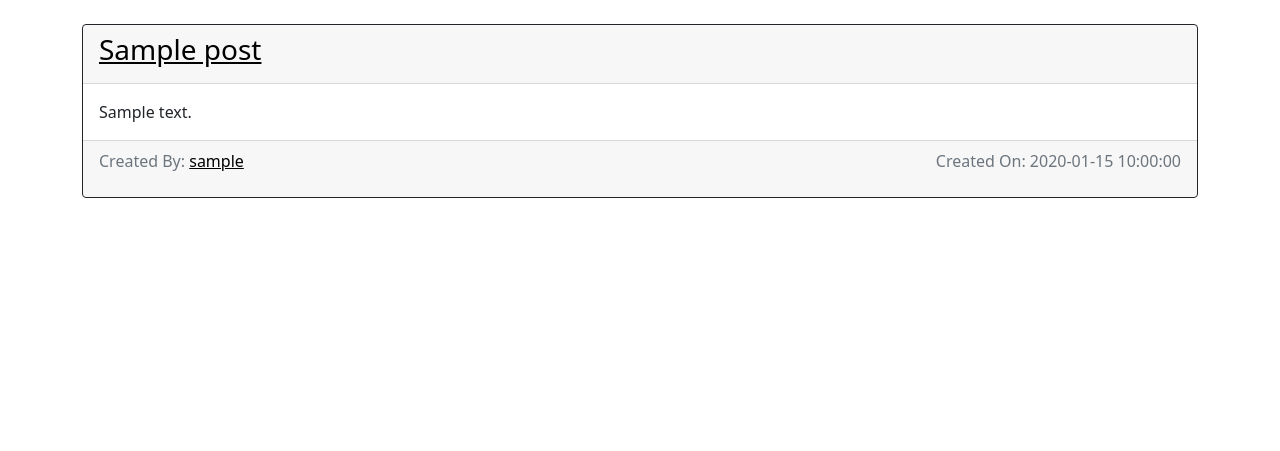
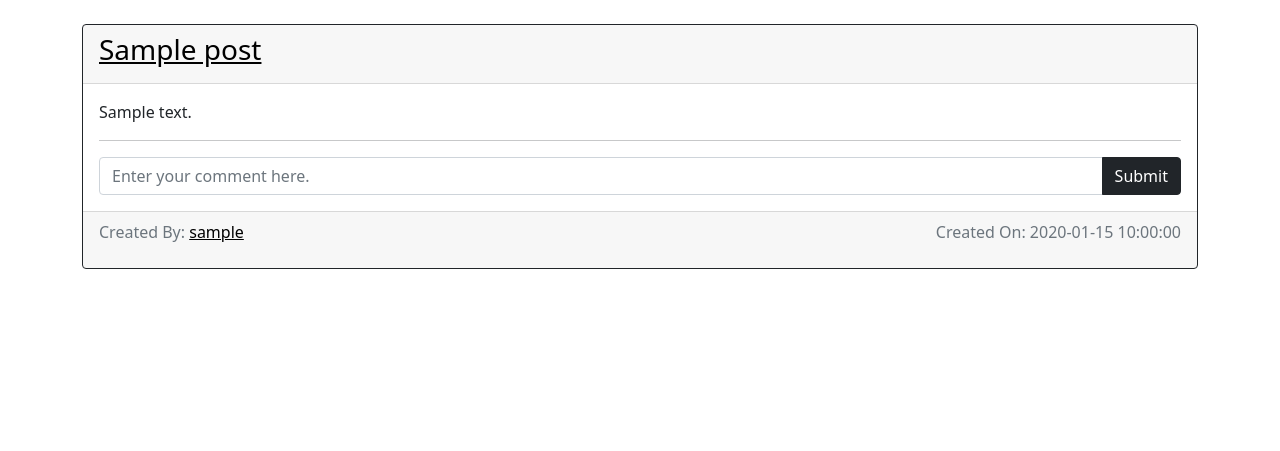
Before and after one commit to York13Pud/python-flask-blog-site, a Flask app: page / in a window 1280 px wide. Shown: the part 56-507 px from the top of the page. Run offline with Flask 2, Linux system fonts and the light colour scheme; tables that the repository leaves empty hold one stand-in row (values such as "Sample post").

Commit message:
Added comment submit form for posts. View is WIP.

```diff
--- a/website/templates/index.html
+++ b/website/templates/index.html
@@ -16,15 +16,24 @@
                 </a>
                 <p class="text-black">
                     {% if post.author == user.id%}
-                    <span class="bi bi-pencil">  </span><a class="text-black" href="{{ url_for("views.edit_post", post_id=post.id) }}">Edit</a> |
-                    <span class="bi bi-x-square">  </span><a class="text-black" href="{{ url_for("views.delete_post", post_id=post.id) }}">Delete</a>
+                    <span class="bi bi-pencil">  </span><a class="text-black" href="{{ url_for("views.edit_post", post_id = post.id) }}">Edit</a> |
+                    <span class="bi bi-x-square">  </span><a class="text-black" href="{{ url_for("views.delete_post", post_id = post.id) }}">Delete</a>
                     {% endif %}
                 </p>
 
             </div>
-            <div class="card-body d-flex justify-content-between align-items-center"
-                <h2>{{ post.text }}</h2>
+            <div class="card-body justify-content-between align-items-center">
+                <div class="card-text">
+                    <p>{{ post.text }}</p>
+                    <hr>
+                    <form class="input-group" method="POST" action="{{ url_for("views.create_comment", post_id = post.id) }}">
+                        <input class="form-control" id="text" name="text" placeholder="Enter your comment here." />
+                        <button class="btn btn-dark" type="submit">Submit</button>
+                    </form>
+                </div>
             </div>
+
+
             <div class="card-footer text-muted d-flex justify-content-between align-items-center">
                 <p>Created By: <a class="text-black" href="{{ url_for("views.posts", username = post.user.username) }}"> {{ post.user.username }}</a></p>
                 <p>Created On: {{ post.date_created }}</p>
--- a/website/views.py
+++ b/website/views.py
@@ -86,3 +86,9 @@ def delete_post(post_id):
 @login_required
 def edit_post(post_id):
     return redirect(url_for("views.home"))
+
+
+@views.route("/create-comment/<int:post_id>", methods=["GET", "POST"])
+@login_required
+def create_comment(post_id):
+    pass
```
Also changed, not shown: website/models.py (+10 -1 lines).
